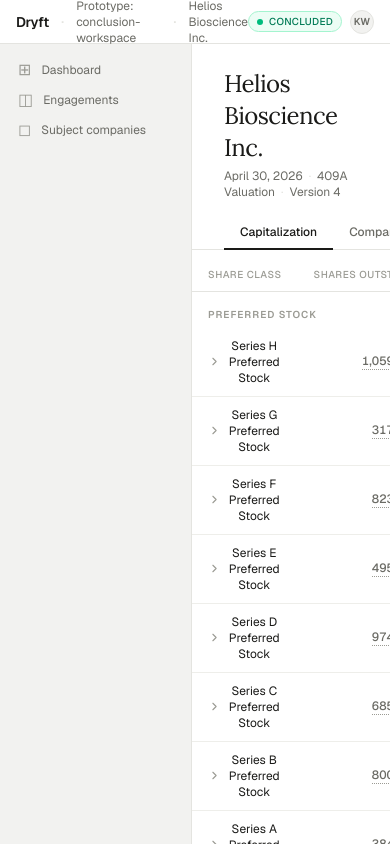
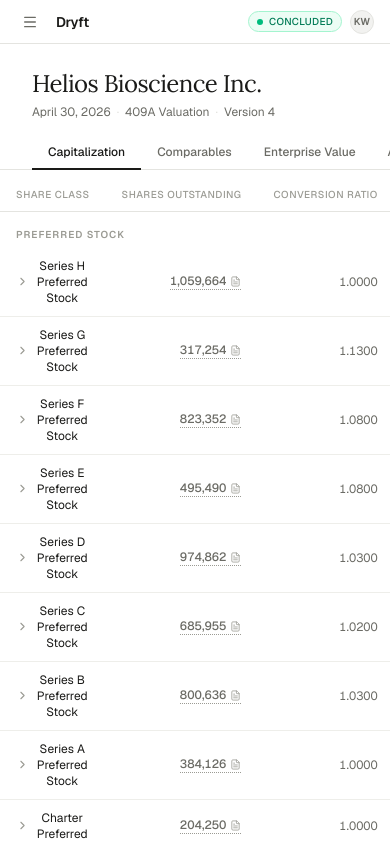
Before and after one commit to marciocaraballo/dryft-traceability, a Next.js app: page / in a window 390 px wide. Built offline with nearby package versions, Linux system fonts and the light colour scheme.

Commit message:
last recommendations

```diff
--- a/src/app/page.tsx
+++ b/src/app/page.tsx
@@ -1,6 +1,7 @@
 "use client";
 
 import { useState, useEffect } from "react";
+import { Menu, X } from "lucide-react";
 import { CapTable } from "@/components/CapTable";
 import { ShareClassDrawer } from "@/components/ShareClassDrawer";
 import { TracePanel } from "@/components/TracePanel";
@@ -18,6 +19,7 @@
   const [activeTraceId, setActiveTraceId] = useState<string | null>(null);
   const [panelTraceKey, setPanelTraceKey] = useState<string | null>(null);
   const [docReader,     setDocReader]     = useState<DocReaderState | null>(null);
+  const [sidebarOpen,   setSidebarOpen]   = useState(false);
 
   const selectedRow = selectedRowId ? capTableRows.find((r) => r.id === selectedRowId) ?? null : null;
   const drawerData  = selectedRowId ? drawerDataMap[selectedRowId] ?? null : null;
@@ -48,11 +50,18 @@
     <div className="h-full flex flex-col bg-[var(--background)]">
       <header className="flex items-center justify-between h-11 px-4 border-b border-[var(--border)] bg-[var(--surface)] shrink-0">
         <div className="flex items-center gap-3">
+          <button
+            aria-label="Open navigation"
+            onClick={() => setSidebarOpen(true)}
+            className="md:hidden flex items-center justify-center w-7 h-7 text-[var(--text-secondary)] hover:text-[var(--text-primary)] transition-colors"
+          >
+            <Menu size={16} />
+          </button>
           <span className="font-semibold text-sm tracking-tight text-[var(--text-primary)]">Dryft</span>
-          <span className="text-[var(--border)] select-none">·</span>
-          <span className="text-xs text-[var(--text-secondary)]">Prototype: conclusion-workspace</span>
-          <span className="text-[var(--border)] select-none">·</span>
-          <span className="text-xs text-[var(--text-secondary)]">Helios Bioscience Inc.</span>
+          <span className="hidden md:inline text-[var(--border)] select-none">·</span>
+          <span className="hidden md:inline text-xs text-[var(--text-secondary)]">Prototype: conclusion-workspace</span>
+          <span className="hidden md:inline text-[var(--border)] select-none">·</span>
+          <span className="hidden md:inline text-xs text-[var(--text-secondary)]">Helios Bioscience Inc.</span>
         </div>
         <div className="flex items-center gap-2">
           <span className="inline-flex items-center gap-1.5 px-2 py-0.5 rounded-full text-[10px] font-medium tracking-wide uppercase bg-emerald-50 text-emerald-700 border border-emerald-200">
@@ -66,7 +75,7 @@
       </header>
 
       <div className="flex flex-1 min-h-0">
-        <aside className="w-48 shrink-0 bg-[var(--sidebar-bg)] border-r border-[var(--border)] flex flex-col py-3 gap-0.5">
+        <aside className="hidden md:flex w-48 shrink-0 bg-[var(--sidebar-bg)] border-r border-[var(--border)] flex-col py-3 gap-0.5">
           {NAV_ITEMS.map((item) => (
             <button
               key={item.label}
@@ -77,6 +86,37 @@
             </button>
           ))}
         </aside>
+
+        {sidebarOpen && (
+          <>
+            <div
+              className="fixed inset-0 z-40 bg-black/30 md:hidden"
+              onClick={() => setSidebarOpen(false)}
+            />
+            <aside className="fixed inset-y-0 left-0 z-50 w-56 bg-[var(--sidebar-bg)] border-r border-[var(--border)] flex flex-col py-3 gap-0.5 md:hidden">
+              <div className="flex items-center justify-between px-3 pb-2 mb-1 border-b border-[var(--border-light)]">
+                <span className="text-xs font-semibold text-[var(--text-tertiary)] uppercase tracking-widest">Menu</span>
+                <button
+                  aria-label="Close navigation"
+                  onClick={() => setSidebarOpen(false)}
+                  className="flex items-center justify-center w-6 h-6 text-[var(--text-secondary)] hover:text-[var(--text-primary)] transition-colors"
+                >
+                  <X size={14} />
+                </button>
+              </div>
+              {NAV_ITEMS.map((item) => (
+                <button
+                  key={item.label}
+                  onClick={() => setSidebarOpen(false)}
+                  className="flex items-center gap-2.5 px-3 py-1.5 text-xs text-[var(--text-secondary)] hover:bg-[var(--border-light)] hover:text-[var(--text-primary)] rounded-sm mx-1.5 transition-colors text-left"
+                >
+                  <span className="text-[var(--text-tertiary)] text-base leading-none">{item.icon}</span>
+                  {item.label}
+                </button>
+              ))}
+            </aside>
+          </>
+        )}
 
         <main className="flex-1 flex flex-col min-w-0 overflow-hidden">
           <div className="px-8 pt-6 pb-0 bg-[var(--surface)] border-b border-[var(--border)] shrink-0">
--- a/src/components/CapTable.tsx
+++ b/src/components/CapTable.tsx
@@ -1,12 +1,15 @@
 "use client";
 
 import { ChevronRight } from "lucide-react";
-import type { ShareClassRow } from "@/types";
+import tracesRaw from "@/data/traces.json";
+import type { ShareClassRow, Trace } from "@/types";
 import { TraceableValue } from "./TraceableValue";
 import { formatShares } from "@/utils/formatShares";
 import { formatPercent } from "@/utils/formatPercent";
 import { formatPrice } from "@/utils/formatPrice";
 import { cn } from "@/lib/utils";
+
+const allTraces = tracesRaw as Record<string, Trace>;
 
 interface CapTableProps {
   rows: ShareClassRow[];
@@ -104,7 +107,7 @@
                       onTrace={onTrace}
                       isActive={activeTraceId === sharesTraceId}
                     >
-                      {formatShares(row.sharesOutstanding)}
+                      {allTraces[sharesTraceId]?.value ?? formatShares(row.sharesOutstanding)}
                     </TraceableValue>
                   ) : formatShares(row.sharesOutstanding)
                 )}
@@ -127,7 +130,7 @@
                     onTrace={onTrace}
                     isActive={activeTraceId === priceTraceId}
                   >
-                    {formatPrice(row.issuePrice)}
+                    {allTraces[priceTraceId]?.value ?? formatPrice(row.issuePrice)}
                   </TraceableValue>
                 ) : formatPrice(row.issuePrice)}
               </td>
--- a/src/data/capTableData.ts
+++ b/src/data/capTableData.ts
@@ -9,7 +9,7 @@
   { id: "seriesD",  name: "Series D Preferred Stock",  sharesOutstanding: 974862,  conversionRatio: 1.0300, asIfConverted: 1004108, fullyDilutedPct: 9.25,  issuePrice: 5.73,  traceIds: { issuePrice: "issuePrice.seriesD",  sharesOutstanding: "sharesOutstanding.seriesD"  } },
   { id: "seriesC",  name: "Series C Preferred Stock",  sharesOutstanding: 685955,  conversionRatio: 1.0200, asIfConverted: 699874,  fullyDilutedPct: 6.45,  issuePrice: 5.33,  traceIds: { issuePrice: "issuePrice.seriesC",  sharesOutstanding: "sharesOutstanding.seriesC"  } },
   { id: "seriesB",  name: "Series B Preferred Stock",  sharesOutstanding: 800636,  conversionRatio: 1.0300, asIfConverted: 824655,  fullyDilutedPct: 7.60,  issuePrice: 5.72,  traceIds: { issuePrice: "issuePrice.seriesB",  sharesOutstanding: "sharesOutstanding.seriesB"  } },
-  { id: "seriesA",  name: "Series A Preferred Stock",  sharesOutstanding: 384128,  conversionRatio: 1.0000, asIfConverted: 384128,  fullyDilutedPct: 3.54,  issuePrice: 3.15,  traceIds: { issuePrice: "issuePrice.seriesA",  sharesOutstanding: "sharesOutstanding.seriesA"  } },
+  { id: "seriesA",  name: "Series A Preferred Stock",  sharesOutstanding: 384126,  conversionRatio: 1.0000, asIfConverted: 384126,  fullyDilutedPct: 3.54,  issuePrice: 3.15,  traceIds: { issuePrice: "issuePrice.seriesA",  sharesOutstanding: "sharesOutstanding.seriesA"  } },
   { id: "charter",  name: "Charter Preferred",          sharesOutstanding: 204250,  conversionRatio: 1.0000, asIfConverted: 204250,  fullyDilutedPct: 1.88,  issuePrice: 0.63,  traceIds: { issuePrice: "issuePrice.charter",  sharesOutstanding: "sharesOutstanding.charter"  } },
   { id: "total-preferred", isTotal: true, name: "Total Preferred Stock", sharesOutstanding: null, conversionRatio: 0, asIfConverted: 5959323, fullyDilutedPct: 54.90, issuePrice: 0 },
 
```
